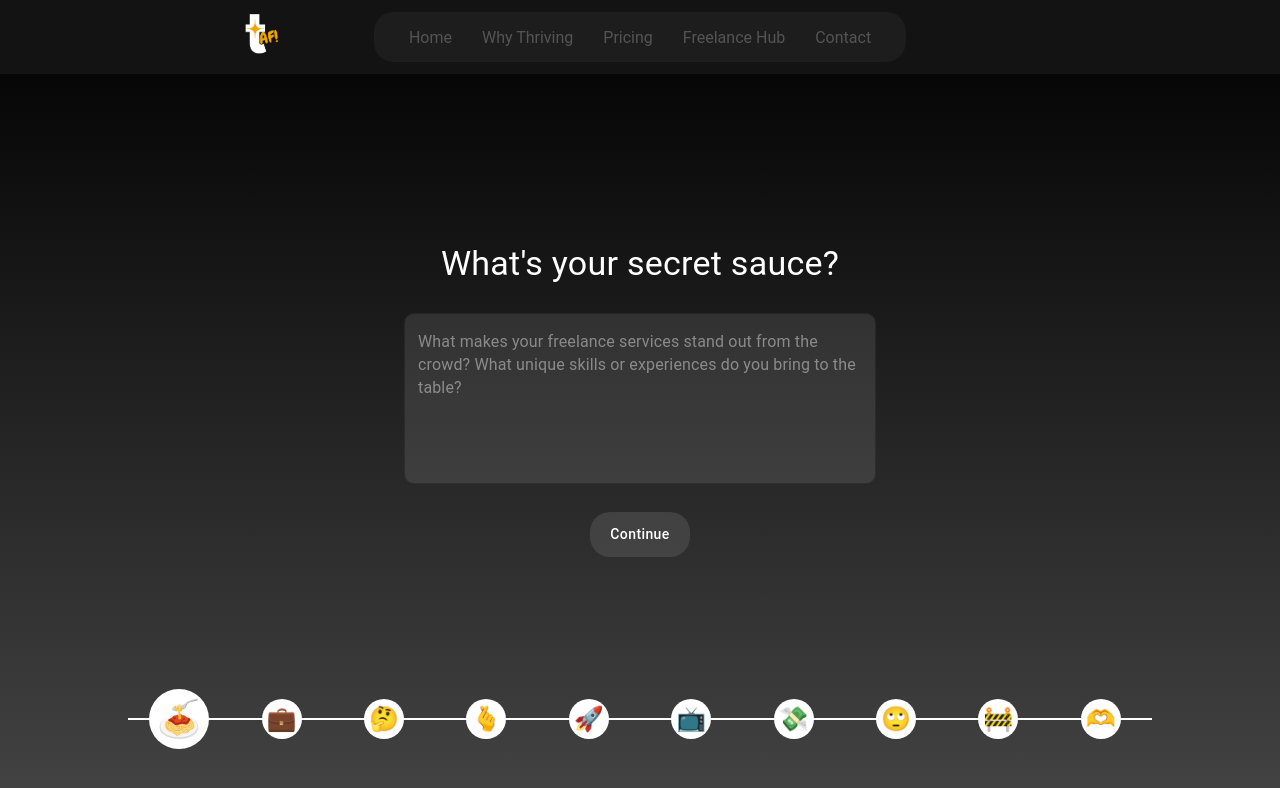
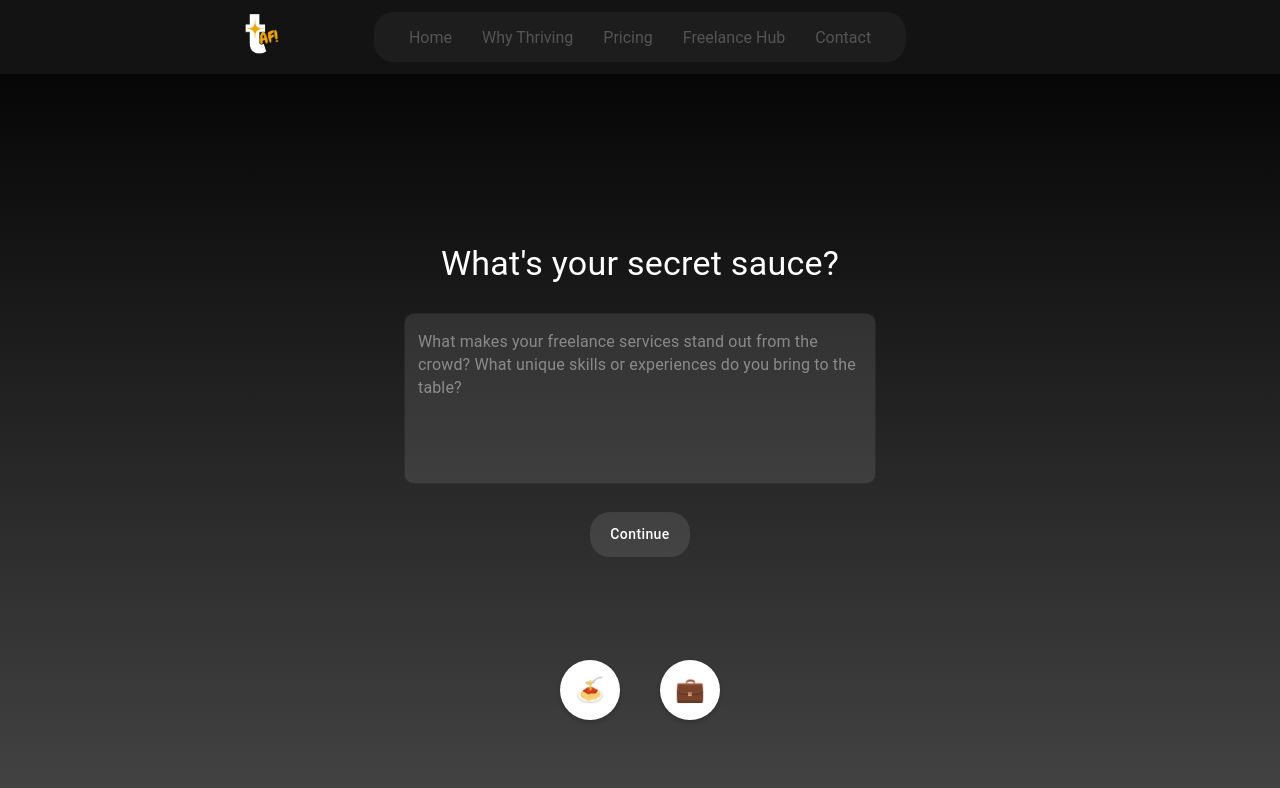
Before and after one commit to sunshinesharon/ThrivingAF, a React (Vite) app in the folder client/: page /question in a window 1280 px wide. Shown: the top 788 px of the page. Built offline with nearby package versions, Linux system fonts and the light colour scheme.

Commit message:
added additional styles within jsx using css instead

```diff
--- a/client/src/pages/question/Question.jsx
+++ b/client/src/pages/question/Question.jsx
@@ -143,6 +143,40 @@ const QuestionForm = () => {
 
         // Post to the API
         try {
+          const reorderJson = (input) => {
+            const desiredOrder = [
+                "title",
+                "executive_summary",
+                "target_audience",
+                "marketing_goals",
+                "marketing_strategies",
+                "content_marketing",
+                "social_media_engagement",
+                "industry_networking",
+                "search_engine_optimization",
+                "client_retention",
+                "budget_allocation",
+                "additional_recommendations"
+            ];
+
+            const orderedOutput = {};
+
+            // Add keys that are in the desired order
+            desiredOrder.forEach(key => {
+                if (key in input) {
+                    orderedOutput[key] = input[key];
+                }
+            });
+
+            // Add any remaining keys that were not in the desired order
+            Object.keys(input).forEach(key => {
+                if (!(key in orderedOutput)) {
+                    orderedOutput[key] = input[key];
+                }
+            });
+
+            return orderedOutput;
+        };
           setLoading(true);
           const response = await fetch("http://localhost:8081/ai", {
             method: "POST",
@@ -152,11 +186,11 @@ const QuestionForm = () => {
             body: JSON.stringify(formattedAnswers),
           });
           const data = await response.json();
-        // Navigate to the response page with the response data
-        navigate("/response", { state: { data } });
+          const reorder = await reorderJson(data)
+          navigate("/response", { state: { data:reorder } });
         } catch (error) {
           console.error("Error posting data:", error);
-        setLoading(false); // Stop loading in case of error
+          setLoading(false);
         }
       }
     };
@@ -169,6 +203,38 @@ const QuestionForm = () => {
     "🍝", "💼", "🤔", "🫰", "🚀",
     "📺", "💸", "🙄", "🚧", "🫶"
   ];
+
+  const displayIcons = () => {
+    let displayedIcons = [];
+    if (activeStep === 0) {
+      displayedIcons = [icons[0], icons[1]];
+    } else if (activeStep === icons.length - 1) {
+      displayedIcons = [icons[activeStep - 1], icons[activeStep]];
+    } else {
+      displayedIcons = [icons[activeStep - 1], icons[activeStep], icons[activeStep + 1]];
+    }
+    return displayedIcons.map((icon, index) => (
+      <Box
+        key={index}
+        onClick={() => handleIconClick(activeStep === 0 ? index : activeStep === icons.length - 1 ? activeStep - 1 + index : activeStep - 1 + index)}
+        sx={{
+          margin: "0 20px",
+          width: 60,
+          height: 60,
+          borderRadius: "50%",
+          display: "flex",
+          justifyContent: "center",
+          alignItems: "center",
+          backgroundColor: "#ffffff",
+          boxShadow: "0 2px 5px rgba(0,0,0,0.2)",
+          fontSize: "24px",
+          cursor: "pointer",
+        }}
+      >
+        {icon}
+      </Box>
+    ));
+  };
 
   return (
     <Background>
@@ -201,7 +267,7 @@ const QuestionForm = () => {
           fullWidth
           margin="normal"
           multiline
-          rows={6} // Increase the number of rows to accommodate longer text
+          rows={6}
           InputProps={{
             style: {
               color: "white",
@@ -219,7 +285,17 @@ const QuestionForm = () => {
           {activeStep === steps.length - 1 ? "Finish" : "Continue"}
         </ContinueButton>
       </StyledPaper>
-      <DecorativeLine>
+      <Box sx={{
+  position: "absolute",
+  bottom: "10%",
+  left: "10%",
+  right: "10%",
+  display: "flex",
+  justifyContent: "center"
+}}>
+  {displayIcons()}
+</Box>
+      {/* <DecorativeLine>
         {icons.map((icon, index) => (
           <Icon
             key={index}
@@ -229,7 +305,7 @@ const QuestionForm = () => {
             {icon}
           </Icon>
         ))}
-      </DecorativeLine>
+      </DecorativeLine> */}
     </Background>
   );
 };
```
Lines whose indentation alone changed are shown as unchanged.
